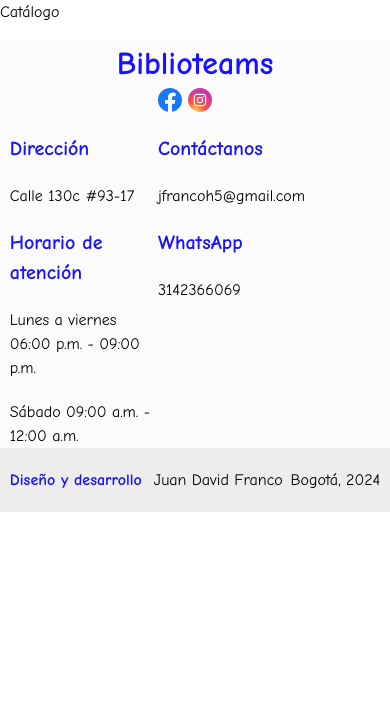
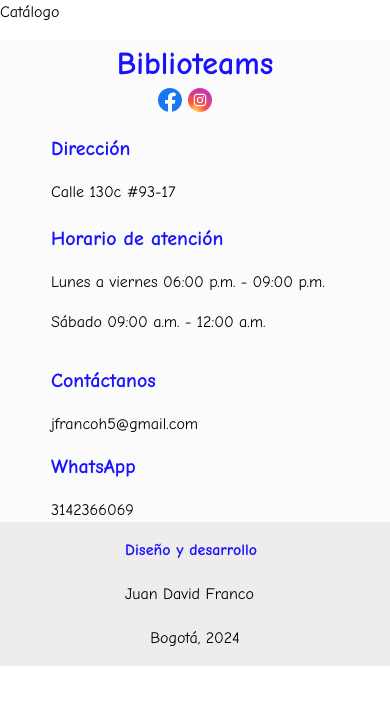
Before and after one commit to juan1988-tech/biblioteams, a React (Vite) app: page /catalogo in a window 390 px wide. Shown: the top 704 px of the page. Built offline with nearby package versions, Linux system fonts and the light colour scheme.

Commit message:
arreglar todas media queries:home

```diff
--- a/src/components/Events/Events.tsx
+++ b/src/components/Events/Events.tsx
@@ -4,14 +4,17 @@ import type { EventCardProps } from './types';
 
 const EventCard:React.FC<EventCardProps> = ({topic,eventTittle,eventDate,eventSchedule,eventDescription,eventImageClassName}) =>{
     return(
-    <div className="w-full h-full p-3 border-2 border-black rounded-xl flex flex-col">
+    <div className="w-full h-full p-3 border-2 border-black rounded-xl flex flex-col max-cellphone-hor:grid max-cellphone-hor:grid-cols-[265px_1fr] max-cellphone-hor:p-1.5 gap-3
+    max-cellphone:flex max-cellphone:flex-col">
         <header className={eventImageClassName}>
             <p className="text-white bg-black rounded-md ml-auto w-22 h-6 text-center flex items-center justify-center text-font-p">{topic}</p>
         </header>
-        <h3 className="text-xl font-bold text-tittle-blue ">{eventTittle}</h3>
-        <p className="text-font-p">{eventDescription}</p>
-        <p className="inline-flex text-font-p"><img className="mr-1.5 w-6 h-6" src="/src/assets/black-calendar-icon.svg" alt="icono-evento"/>{eventDate}</p>
-        <p className="inline-flex text-font-p"><img className="mr-1.5 w-6 h-6" src="/src/assets/black-clock-icon.svg" alt="icono-fecha"/>{eventSchedule}</p>
+        <section>
+          <h3 className="text-xl font-bold text-tittle-blue ">{eventTittle}</h3>
+          <p className="text-font-p">{eventDescription}</p>
+          <p className="inline-flex text-font-p max-cellphone-hor:flex pt-2"><img className="mr-1.5 w-6 h-6" src="/src/assets/black-calendar-icon.svg" alt="icono-evento"/>{eventDate}</p>
+          <p className="inline-flex text-font-p max-cellphone-hor:flex pt-2"><img className="mr-1.5 w-6 h-6" src="/src/assets/black-clock-icon.svg" alt="icono-fecha"/>{eventSchedule}</p>
+        </section>
     </div>
     )
 }
@@ -19,9 +22,10 @@ const EventCard:React.FC<EventCardProps> = ({topic,eventTittle,eventDate,eventSc
 export default function Events():JSX.Element{
   return (
     <section className="w-full">
-       <div className="w-[95%] mx-auto max-w-344">
-        <h1 className="font-bold text-font-h1-32 text-tittle-blue text-center mt-4">Eventos</h1>
-        <article className="h-auto w-full grid grid-cols-4 gap-5 mt-4">
+       <div className="w-[95%] mx-auto max-w-344 max-cellphone-hor:w-[90%]">
+        <h1 className="font-bold text-font-h1-32 text-tittle-blue text-center mt-4 max-cellphone-hor:text-font-h3-24">Eventos</h1>
+        <article className="h-auto w-full grid grid-cols-4 gap-5 mt-4 max-cellphone-hor:flex max-cellphone-hor:flex-col max-cellphone-hor:mt-2
+        max-tablet-hor:grid max-tablet-hor:grid-cols-2 max-tablet-hor:grid-rows-2 max-tablet-hor:w-150 max-tablet-hor:mx-auto max-cellphone-hor:w-full">
           {EventCardElements.map((event)=>(<EventCard
                 topic={event.topic}
                 eventTittle={event.eventTittle}
--- a/src/components/Footer/Footer.tsx
+++ b/src/components/Footer/Footer.tsx
@@ -17,29 +17,30 @@ const Footer = () => {
             </Link>
         </li>
         </section>
-        <section className="w-4/5 max-w-286 flex justify-between mt-4">
-        <ul className="w-82 flex flex-col">
+        <section className="w-4/5 max-w-286 flex justify-between mt-4 max-tablet-hor:mx-auto max-tablet-hor:w-[85%] max-cellphone-hor:w-[48%] max-cellphone-hor:flex max-cellphone-hor:flex-col
+        max-cellphone:w-[288px]">
+        <ul className="w-82 flex flex-col max-tablet-hor:w-76 max-tablet:w-69">
            <h3 className="text-tittle-blue text-font-h4-20 font-semibold">Dirección</h3>
-           <li className="text-font-p mt-5">Calle 130c #93-17</li>
+           <li className="text-font-p mt-5 max-cellphone-hor:mt-4">Calle 130c #93-17</li>
            <h3 className="text-tittle-blue text-font-h4-20 font-semibold mt-5">Horario de atención</h3>
-           <li className="text-font-p mt-5">Lunes a viernes 06:00 p.m. - 09:00 p.m.</li>
-           <li className="text-font-p mt-5">Sábado 09:00 a.m. - 12:00 a.m.</li>
+           <li className="text-font-p mt-5 max-cellphone-hor:mt-4">Lunes a viernes 06:00 p.m. - 09:00 p.m.</li>
+           <li className="text-font-p mt-5 max-cellphone-hor:mt-4">Sábado 09:00 a.m. - 12:00 a.m.</li>
         </ul>
-        <ul className="w-82 flex flex-col">
-            <h3 className="text-tittle-blue text-font-h4-20 font-bold">Contáctanos</h3>
-            <li className="text-font-p mt-5">jfrancoh5@gmail.com</li>
-            <h3 className="text-tittle-blue text-font-h4-20 font-bold mt-5">WhatsApp</h3>
-            <li className="text-font-p mt-5">3142366069</li>
+        <ul className="w-82 flex flex-col max-tablet-hor:w-76 max-tablet:w-60 max-cellphone-hor:mt-4">
+            <h3 className="text-tittle-blue text-font-h4-20 font-bold max-cellphone-hor:mt-4">Contáctanos</h3>
+            <li className="text-font-p mt-5 max-cellphone-hor:mt-4">jfrancoh5@gmail.com</li>
+            <h3 className="text-tittle-blue text-font-h4-20 font-bold mt-5 max-cellphone-hor:mt-4">WhatsApp</h3>
+            <li className="text-font-p mt-5 max-cellphone-hor:mt-4">3142366069</li>
         </ul>
         </section>
       </div>
-      <section className="bg-light-gray h-16">
-        <div className="w-[95%] h-full mx-auto max-w-344 flex justify-between items-center">
-            <article className="inline-flex w-70">
+      <section className="bg-light-gray h-16 max-cellphone:h-auto max-cellphone:p-4">
+        <div className="w-[95%] h-full mx-auto max-w-344 flex justify-between items-center max-cellphone:flex max-cellphone:flex-col max-cellphone:w-full">
+            <article className="inline-flex w-70 max-cellphone:flex max-cellphone:flex-col max-cellphone:w-35">
                 <p className="text-tittle-blue font-bold">Diseño y desarrollo</p>
-                <Link to="https://www.linkedin.com/in/jfranco-webdev/" className="ml-3 decoration-0" about="_blank">Juan David Franco</Link>
+                <Link to="https://www.linkedin.com/in/jfranco-webdev/" className="ml-3 decoration-0 max-cellphone:ml-0 mt-5" about="_blank">Juan David Franco</Link>
             </article>
-            <article className="text-black">
+            <article className="text-black max-cellphone:ml-0 mt-5">
                 Bogotá, 2024
             </article>
         </div>
--- a/src/components/WorkShops/WorkShops.tsx
+++ b/src/components/WorkShops/WorkShops.tsx
@@ -2,14 +2,15 @@ import { workshopCardList } from "./data"
 
 const WorkShops:React.FC = () => {
   return (
-    <section className="grid grid-cols-2 grid-rows-2 h-full">
+    <section className="grid grid-cols-2 grid-rows-2 h-full max-cellphone-hor:grid-cols-1">
        {
           workshopCardList.map((workshop)=>(
-            <article className={`h-105 ${workshop.className.classNameElement} bg-no-repeat bg-cover text-white-font ps-4`}>
-              <h3 className="font-bold text-font-h2-28 max-tablet:text-font-p">{workshop.tittle}</h3>
-              <p className="text-font-h3-24 max-desktop-1280:w-full h-14" >{workshop.description}</p>
-              <p className="text-font-h3-24 mt-4 max-tablet:text-font-p">{workshop.schedule}</p>
-              <button className={workshop.className.classNameButton}>{workshop.button}</button>
+            <article className={`h-105 ${workshop.className.classNameElement} bg-no-repeat bg-cover text-white-font ps-4 max-tablet-hor:h-82.5 flex flex-col max-cellphone:p-2`}>
+              <h3 className="font-bold text-font-h2-28 max-cellphone-hor:text-font-h3-24 max-cellphone:text-font-h4-20">{workshop.tittle}</h3>
+              <p className="text-font-h3-24 max-desktop-1280:w-full h-14 max-tablet-hor:h-24 max-cellphone-hor:text-font-h4-20 max-cellphone-hor:w-87.5 max-cellphone:w-72 leading-7 max-cellphone:text-font-p">{workshop.description}</p>
+              <p className="text-font-h3-24 mt-4 max-tablet:text-font-p max-cellphone-hor:text-font-h4-20 max-cellphone:text-font-p">{workshop.schedule}</p>
+              <button className={`block w-[256px] h-12 rounded-full text-font-h4-20 text-center ${workshop.className.classNameButton} text-black border-2 border-black mx-auto hover:bg-main-black hover:text-white-font hover:duration-400 pointer justify-self-end mt-44 max-tablet-hor:mt-18 max-cellphone-hor:w-64 max-cellphone:w-53.5 max-cellphone:text-font-p
+                `}>{workshop.button}</button>
             </article>
           ))
        }
--- a/src/components/WorkShops/data.ts
+++ b/src/components/WorkShops/data.ts
@@ -7,7 +7,7 @@ export const workshopCardList:WorkShopCardSet =[
       schedule:"Viernes: 05: 00 p.m. - 06: 00 p.m.",
       className:{
         classNameElement:"bg-[url(/src/assets/images/activities/activities-club-infantil.jpg)]",
-        classNameButton:"block w-[256px] h-12 rounded-full text-font-h4-20 text-center bg-green-light-button text-black border-2 border-black mx-auto mt-40 hover:bg-main-black hover:text-white-font hover:duration-400 pointer"
+        classNameButton:"bg-green-light-button"
       },
       button:"Quiero más información"
     },
@@ -17,7 +17,7 @@ export const workshopCardList:WorkShopCardSet =[
       schedule:"Sábado: 09: 00 a.m. - 10: 00 a.m.",
       className:{
         classNameElement:"bg-[url(/src/assets/images/activities/activities-club-ajedrez.jpg)]",
-        classNameButton:"block w-[256px] h-12 rounded-full text-font-h4-20 text-center bg-yellow-button text-black border-2 border-black mx-auto mt-40 hover:bg-main-black hover:text-white-font hover:duration-400 pointer"
+        classNameButton:"bg-yellow-button"
       },
       button:"Quiero más información"
     },
@@ -27,17 +27,17 @@ export const workshopCardList:WorkShopCardSet =[
       schedule:"Sábado: 10: 00 a.m. - 06: 00 a.m.",
       className:{
         classNameElement:"bg-[url(/src/assets/images/activities/activities-pre-icfes.jpg)]",
-        classNameButton:"block w-[256px] h-12 rounded-full text-font-h4-20 text-center bg-light-blue-button text-black border-2 border-black mx-auto mt-40 hover:bg-main-black hover:text-white-font hover:duration-400 pointer"
+        classNameButton:"bg-light-blue-button"
       },
       button:"Quiero más información"
     },
     {
-      tittle:"Taller de Inglés",
-      description:"Actividades de leer, escribir, hablar y escuchar en el idioma Inglés para acceder a muchas oportunidades",
-      schedule:"Viernes: 05: 00 p.m. - 06: 00 p.m.",
+        tittle:"Taller de Inglés",
+        description:"Actividades de leer, escribir, hablar y escuchar en el idioma Inglés para acceder a muchas oportunidades",
+        schedule:"Viernes: 05: 00 p.m. - 06: 00 p.m.",
       className:{
         classNameElement:"bg-[url(/src/assets/images/activities/activities-english-club.jpg)]",
-        classNameButton:"block w-[256px] h-12 rounded-full text-font-h4-20 text-center bg-pink-button text-black border-2 border-black mx-auto mt-40 hover:bg-main-black hover:text-white-font hover:duration-400 pointer"
+        classNameButton:"bg-pink-button"
       },
       button:"Quiero más información"
     },
--- a/src/index.css
+++ b/src/index.css
@@ -53,7 +53,7 @@
   --breakpoint-cellphone:426px;
   --breakpoint-cellphone-hor: 743px;
   --breakpoint-tablet: 744px;
-  --breakpoint-tablet-hor:1132px;
+  --breakpoint-tablet-hor:1133px;
   --breakpoint-desktop-1280: 1280px;
   --breakpoint-desktop-1440: 1440px;
 }
```
Also changed, not shown: src/components/Hero/Hero.tsx (+4 -3 lines).
